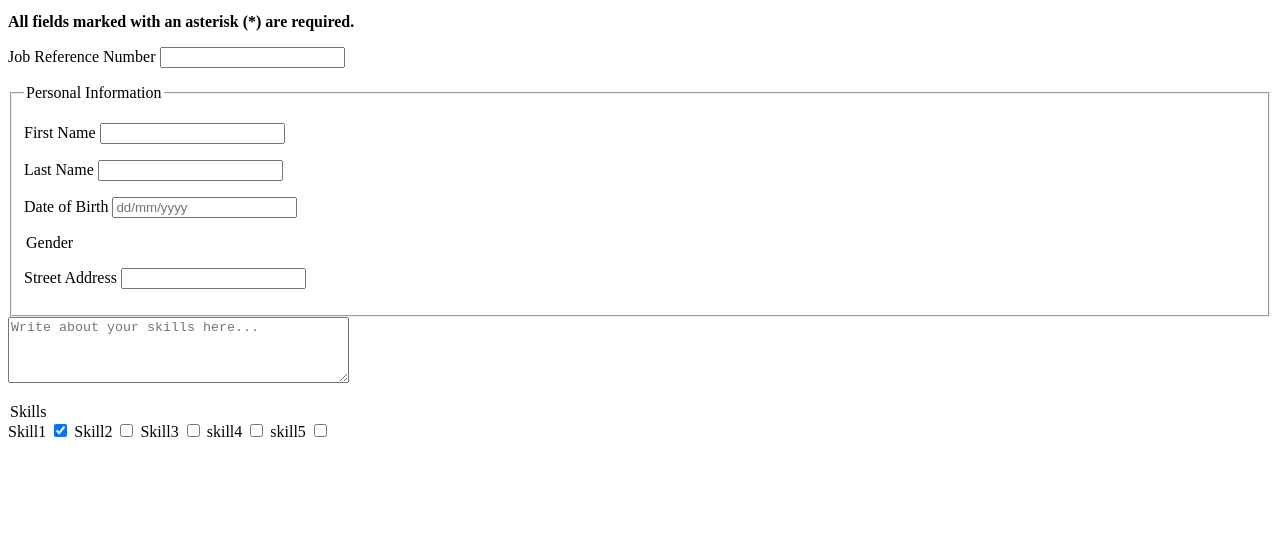
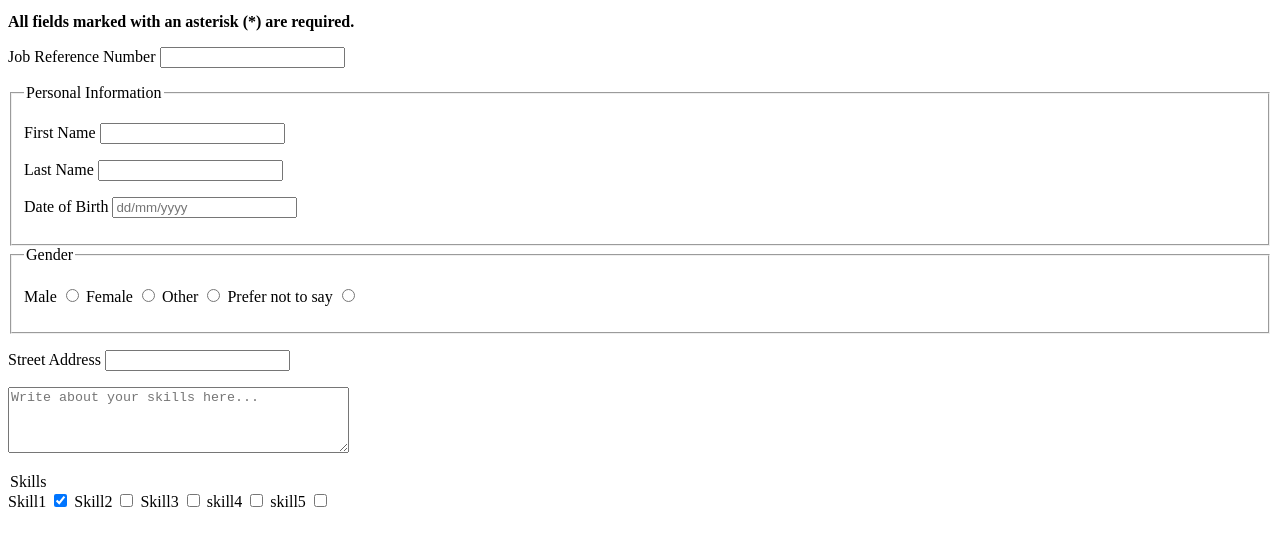
Before and after one commit to Priyankha-Sakthivel/Applied-Web-Project-Part-1, a plain HTML site: page apply.html in a window 1280 px wide. Shown: the part 215-760 px from the top of the page. Drawn offline with Linux system fonts and the light colour scheme.

Commit message:
Add fieldset for gender seperate from fieldset for Personal information

```diff
--- a/apply.html
+++ b/apply.html
@@ -54,13 +54,30 @@ Contribution note for individual assessment:
                 <input type="text" id="dob" name="dob" placeholder="dd/mm/yyyy" pattern="[0-9]{2}/[0-9]{2}/[0-9]{4}" required>
             </p>
             <p>
-                <legend>Gender</legend>
+        </fieldset>
+
+        <fieldset>
+            <legend>Gender</legend>
+            <p>
+                <label for="gender1">Male</label>
+                <input type="radio" id="gender1" name="gender" required>
+
+                <label for="gender2">Female</label>
+                <input type="radio" id="gender2" name="gender">
+
+                <label for="gender3">Other</label>
+                <input type="radio" id="gender3" name="gender">
+
+                <label for="gender4">Prefer not to say</label>
+                <input type="radio" id="gender4" name="gender">
             </p>
+        </fieldset>
+
             <p>
             <label for="streetAddress">Street Address</label>
             <input type="text" id="streetAddress" name="streetAddress" required>
             </p>
-        </fieldset>
+
 
 
 
```
